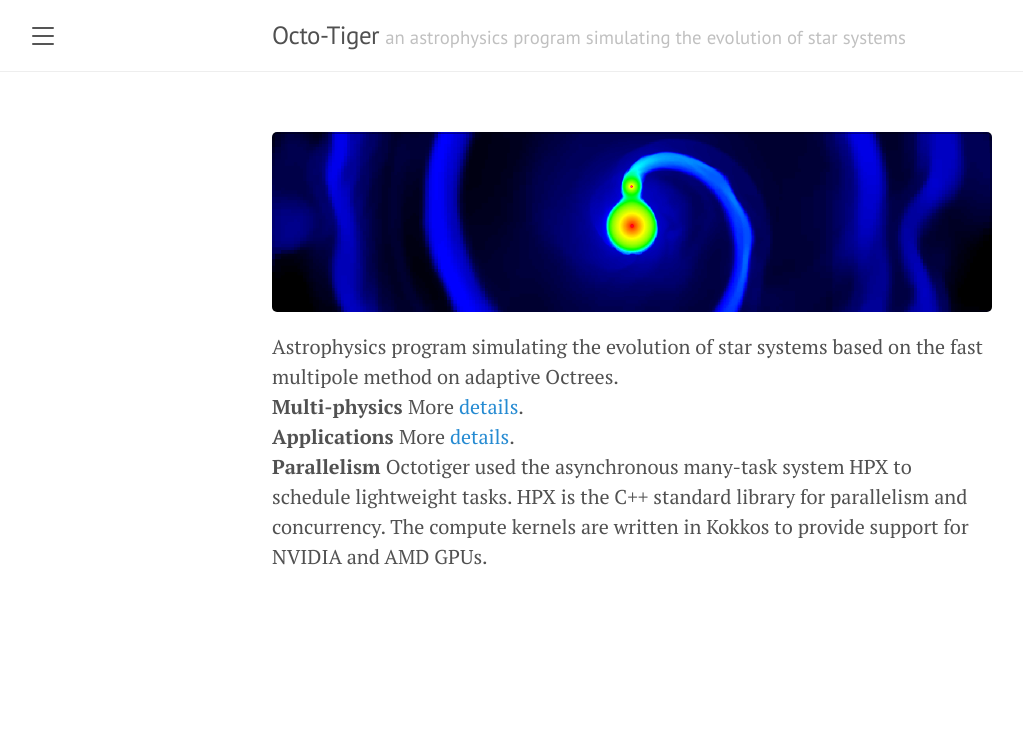
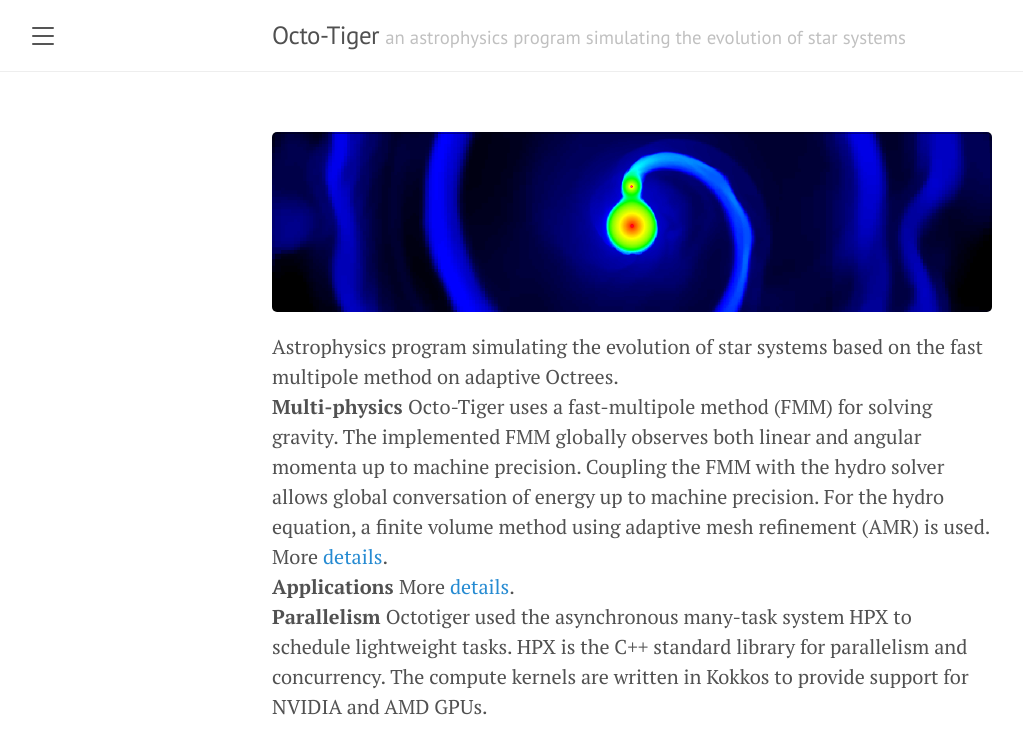
Before and after one commit to octotiger/octotiger.github.io, a Jekyll site: the page built from index.html, in a window 1280 px wide. Shown: the top 754 px of the page, without its empty margins (8-1031 px from the left). Built offline with Jekyll 4.4.1, drawn with Linux system fonts in a browser that asks for light colours; the list of posts is cut into pages by our own code.

Commit message:
Add some more text

```diff
--- a/index.html
+++ b/index.html
@@ -10,7 +10,7 @@ Astrophysics program simulating the evolution of star systems based on the fast
 
 <br>
 
-<b> Multi-physics </b>  More <a href="{{ site.url }}/about">details</a>. <br>
+<b> Multi-physics </b> Octo-Tiger uses a fast-multipole method (FMM) for solving gravity. The implemented FMM globally observes both linear and angular momenta up to machine precision. Coupling the FMM with the hydro solver allows global conversation of energy up to machine precision. For the hydro equation, a finite volume method using adaptive mesh refinement (AMR) is used. More <a href="{{ site.url }}/about">details</a>. <br>
 
 <b> Applications </b> More <a href="{{ site.url }}/science/"> details</a>. <br>
 
```
